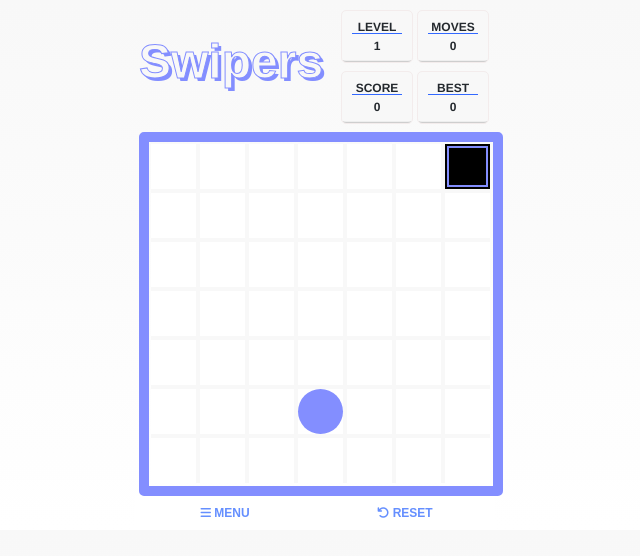
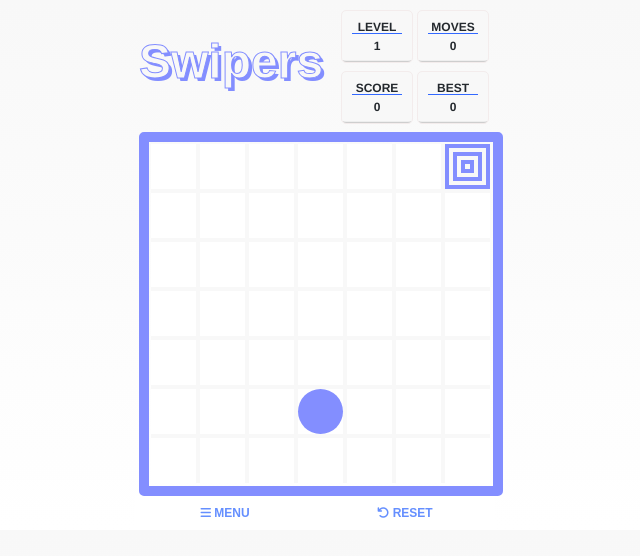
Before and after one commit to Calanthe/swipers, a React (Create React App) app: page / in a window 1280 px wide. Shown: the top 556 px of the page, without its empty margins (319-959 px from the left). Built offline with nearby package versions, Linux system fonts and the light colour scheme.

Commit message:
finish and wall tiles restyled

```diff
--- a/src/index.scss
+++ b/src/index.scss
@@ -146,8 +146,8 @@ $tile-bg-primary: #838eff;
 $tile-bg-secondary: #ff848b;
 $tile-bg-tertiary: #90ff91;
 $tile-bg-quaternary: #f2f532;
-$tile-bg-finish: #000000;
-$tile-bg-wall: #e6e6e6;
+$tile-bg-finish: #f8f8f8;
+$tile-bg-wall: #656262;
 
 $transition-speed: 200ms;
 $overlay-transition-delay: 400ms;
@@ -436,30 +436,64 @@ p {
 		opacity: 0.4;
 		border-radius: 0px;
 
+		&:before {
+			content: " ";
+			position: absolute;
+			top: 8px;
+			left: 8px;
+			right: 8px;
+			bottom: 8px;
+		}
+
+		&:after {
+			content: " ";
+			position: absolute;
+			top: 16px;
+			left: 16px;
+			right: 16px;
+			bottom: 16px;
+		}
+
 		&.tile-type-primary {
-			outline: 2px solid $tile-bg-primary;
+			outline: 4px solid $tile-bg-primary;
 			outline-offset: -4px;
+
+			&:before, &:after {
+				border: 4px solid $tile-bg-primary;
+			}
 		}
 
 		&.tile-type-secondary {
-			outline: 2px solid $tile-bg-secondary;
+			outline: 4px solid $tile-bg-secondary;
 			outline-offset: -4px;
+
+			&:before, &:after {
+				border: 4px solid $tile-bg-secondary;
+			}
 		}
 
 		&.tile-type-tertiary {
-			outline: 2px solid $tile-bg-tertiary;
+			outline: 4px solid $tile-bg-tertiary;
 			outline-offset: -4px;
+
+			&:before, &:after {
+				border: 4px solid $tile-bg-tertiary;
+			}
 		}
 
 		&.tile-type-quaternary {
-			outline: 2px solid $tile-bg-quaternary;
+			outline: 4px solid $tile-bg-quaternary;
 			outline-offset: -4px;
+
+			&:before, &:after {
+				border: 4px solid $tile-bg-quaternary;
+			}
 		}
 	}
 
 	.tile-type-wall {
 		background-color: $tile-bg-wall;
-		border-radius: 0px;
+		border-radius: 3px;
 		cursor: auto;
 		opacity: 1;
 	}
```
